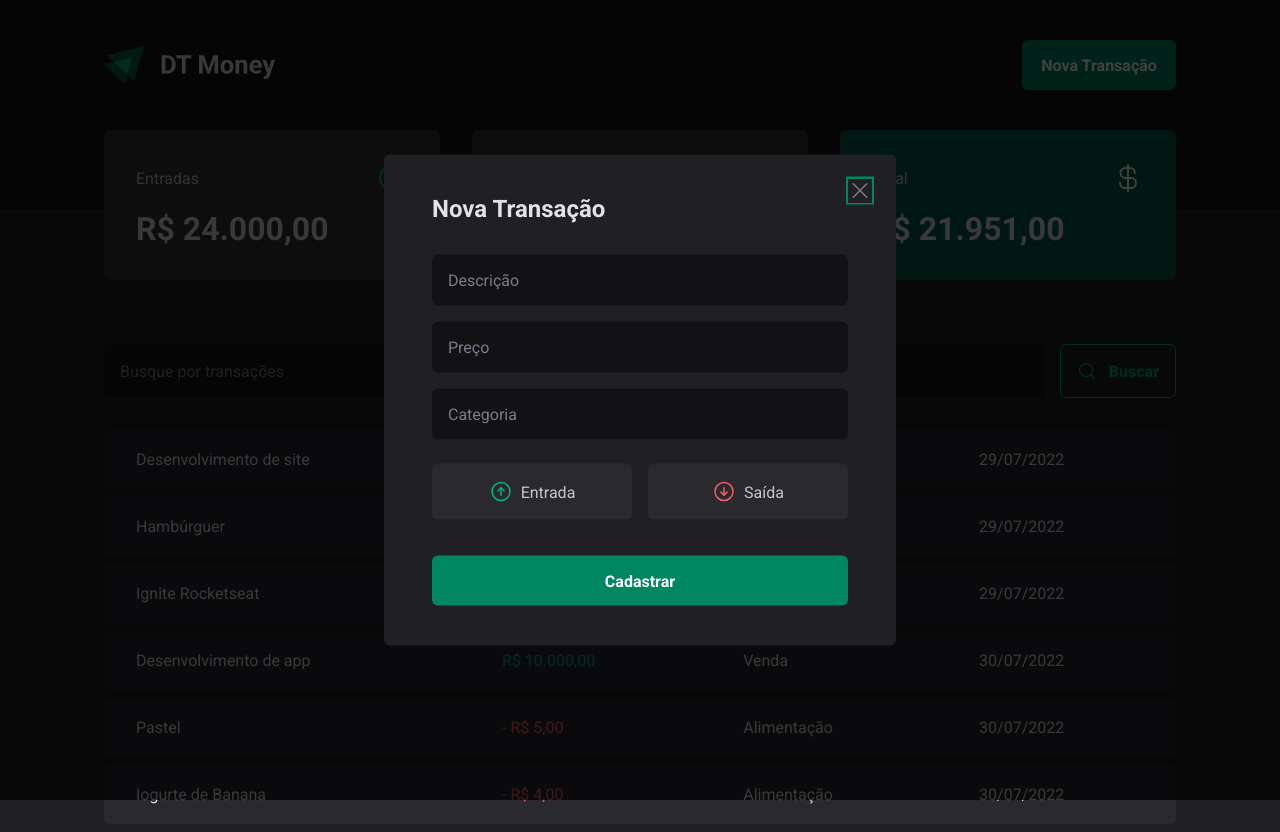
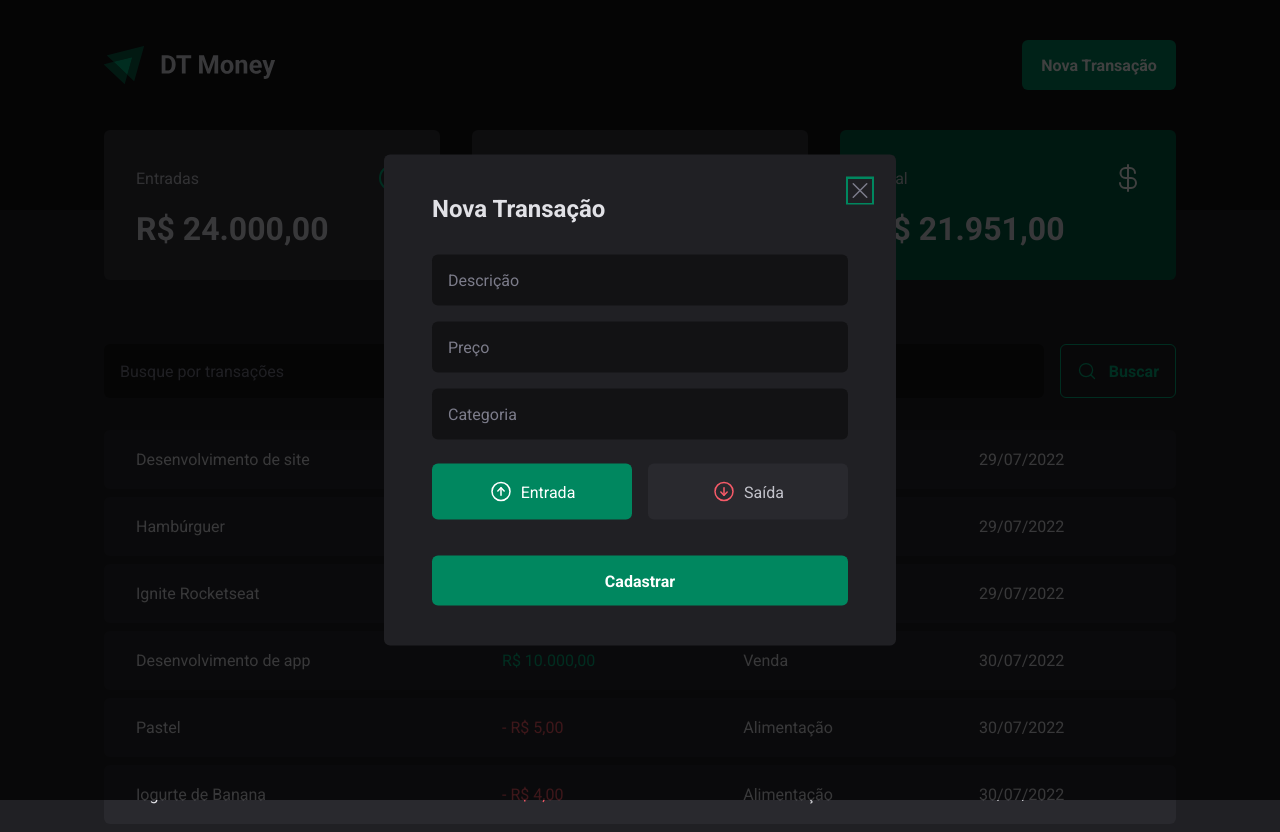
Before and after one commit to dyhalmeida/ignite-dtmoney, a React (Vite) app: page / in a window 1280 px wide. Both pictures are taken after a click on the button "Nova Transação". Built offline with nearby package versions, Linux system fonts and the light colour scheme; data requests are answered from the project's data file.

Commit message:
Add React Hook Form controller for transaction type selection in NewTransactionModal

```diff
--- a/src/components/NewTransactionModal/index.tsx
+++ b/src/components/NewTransactionModal/index.tsx
@@ -1,4 +1,4 @@
-import { useForm } from 'react-hook-form'
+import { Controller, useForm } from 'react-hook-form'
 import * as z from 'zod'
 import { zodResolver } from '@hookform/resolvers/zod'
 import * as Dialog from '@radix-ui/react-dialog'
@@ -9,7 +9,7 @@
   description: z.string(),
   price: z.number(),
   category: z.string(),
-  // type: z.enum(['income', 'outcome']),
+  type: z.enum(['income', 'outcome']),
 })
 
 type TNewTransactionFormInputs = z.infer<typeof newTransactionFormSchema>
@@ -17,11 +17,15 @@
 export function NewTransactionModal() {
 
   const {
+    control,
     register,
     handleSubmit,
     formState: { isSubmitting },
   } = useForm<TNewTransactionFormInputs>({
-    resolver: zodResolver(newTransactionFormSchema)
+    resolver: zodResolver(newTransactionFormSchema),
+    defaultValues: {
+      type: 'income'
+    }
   })
 
   async function handleCreateNewTransaction(data: TNewTransactionFormInputs) {
@@ -59,7 +63,11 @@
             {...register('category')}
           />
 
-          <TransactionType>
+         <Controller
+            control={control}
+            name="type"
+            render={({ field }) => (
+              <TransactionType onValueChange={field.onChange} value={field.value}>
               <TransactionTypeButton variant="income" value="income">
                 <ArrowCircleUp size={24} />
                 Entrada
@@ -69,6 +77,8 @@
                 Saída
               </TransactionTypeButton>
             </TransactionType>
+            )}
+         />
 
           <button type="submit" disabled={isSubmitting}>
             Cadastrar
```
Lines whose indentation alone changed are shown as unchanged.
